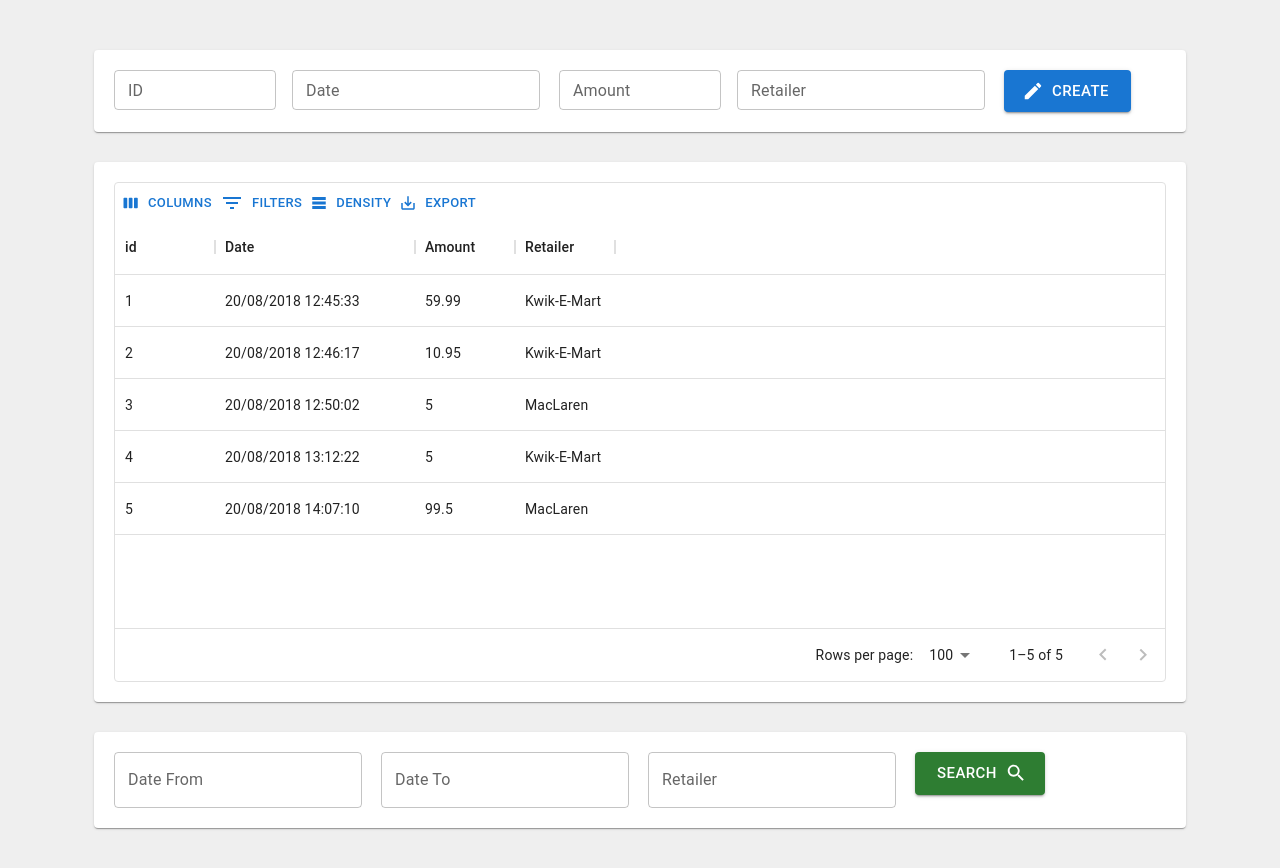
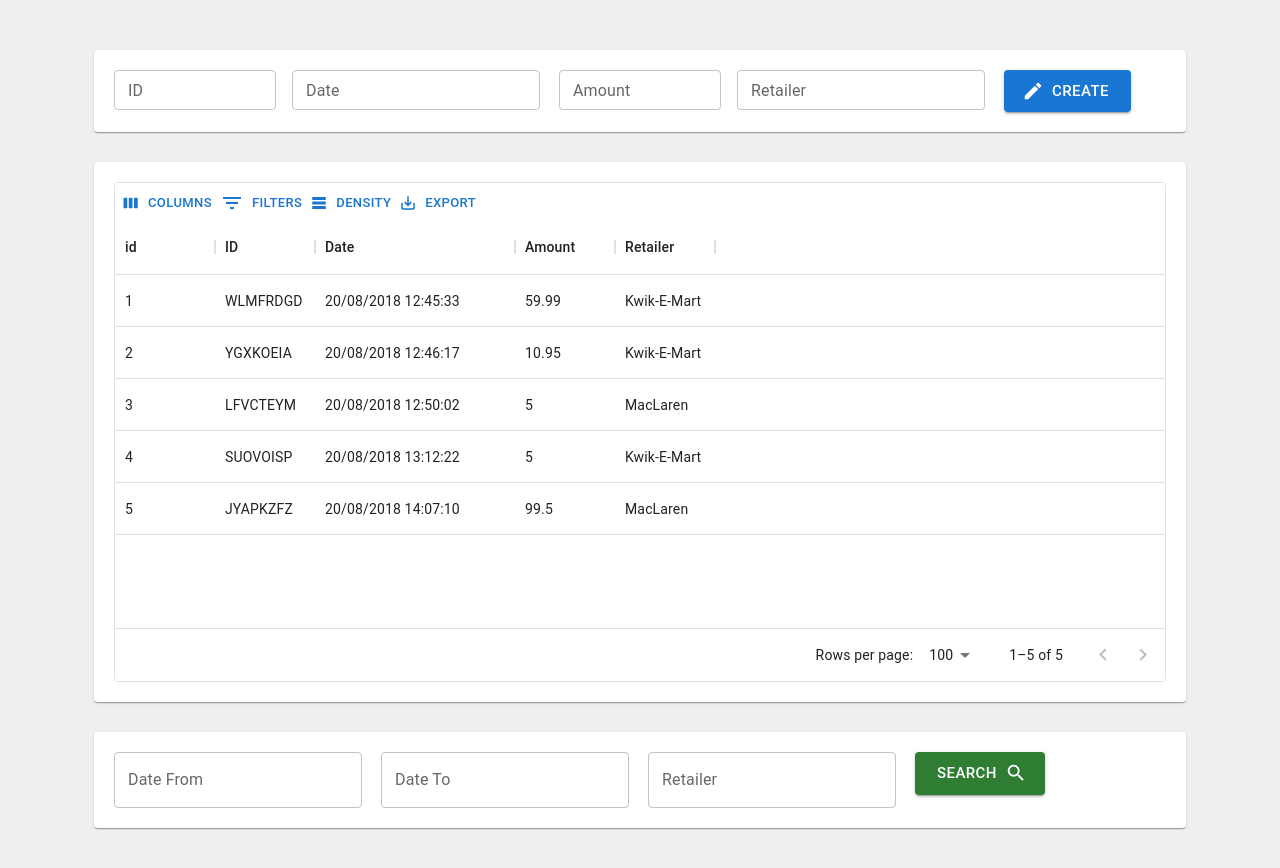
Before and after one commit to SoftMax12/FTAS, a React (Create React App) app: page / in a window 1280 px wide. Shown: the top 868 px of the page. Built offline with nearby package versions, Linux system fonts and the light colour scheme.

Commit message:
Transaction Create Feature

```diff
--- a/package.json
+++ b/package.json
@@ -17,6 +17,7 @@
     "@types/node": "^16.18.12",
     "@types/react": "^18.0.28",
     "@types/react-dom": "^18.0.11",
+    "date-fns": "^2.29.3",
     "react": "^18.2.0",
     "react-dom": "^18.2.0",
     "react-scripts": "5.0.1",
--- a/src/components/DataList.tsx
+++ b/src/components/DataList.tsx
@@ -1,50 +1,13 @@
 import * as React from "react";
 import { DataGrid, GridToolbar } from "@mui/x-data-grid";
 
-const rows = [
-  {
-    id: 1,
-    ID: "WLMFRDGD",
-    Date: "20/08/2018 12:45:33",
-    Amount: 59.99,
-    Retailer: "Kwik-E-Mart",
-  },
-  {
-    id: 2,
-    ID: "YGXKOEIA",
-    Date: "20/08/2018 12:46:17",
-    Amount: 10.95,
-    Retailer: "Kwik-E-Mart",
-  },
-  {
-    id: 3,
-    ID: "LFVCTEYM",
-    Date: "20/08/2018 12:50:02",
-    Amount: 5.00,
-    Retailer: "MacLaren",
-  },
-  {
-    id: 4,
-    ID: "SUOVOISP",
-    Date: "20/08/2018 13:12:22",
-    Amount: 5.00,
-    Retailer: "Kwik-E-Mart",
-  },
-  {
-    id: 5,
-    ID: "JYAPKZFZ",
-    Date: "20/08/2018 14:07:10",
-    Amount: 99.50,
-    Retailer: "MacLaren",
-  },
-];
-
-export default function VisibleColumnsBasicExample() {
+export default function VisibleColumnsBasicExample({ rows }: { rows: Array<object> }) {
   return (
     <div style={{ height: 500 }}>
       <DataGrid
         columns={[
           { field: "id", hideable: false },
+          { field: "ID" },
           { field: "Date", width: 200 },
           { field: "Amount" },
           { field: "Retailer" },
--- a/src/components/DateRange.tsx
+++ b/src/components/DateRange.tsx
@@ -5,7 +5,7 @@ import { AdapterDayjs } from "@mui/x-date-pickers/AdapterDayjs";
 import { LocalizationProvider } from "@mui/x-date-pickers/LocalizationProvider";
 import { DatePicker } from "@mui/x-date-pickers/DatePicker";
 
-function BasicDatePicker( {isSmall, label="Date"}: {isSmall?: boolean, label?: string} ) {
+function BasicDatePicker( {isSmall, label="Date", uploadDate}: {isSmall?: boolean, label?: string, uploadDate:any} ) {
   const [value, setValue] = React.useState<Dayjs | null>(null);
 
   return (
@@ -15,6 +15,7 @@ function BasicDatePicker( {isSmall, label="Date"}: {isSmall?: boolean, label?: s
         value={value}
         onChange={(newValue) => {
           setValue(newValue);
+          uploadDate(newValue);
         }}
         renderInput={(params) => <TextField size={isSmall?"small":"medium"} {...params} />}
       />
--- a/src/components/Filter.tsx
+++ b/src/components/Filter.tsx
@@ -1,24 +1,37 @@
-import React from "react";
+import React, { useState } from "react";
 import BasicDatePicker from "./DateRange";
 import TextField from "@mui/material/TextField";
 import Grid from "@mui/system/Unstable_Grid/Grid";
 import { Button } from "@mui/material";
 import Search from "@mui/icons-material/Search";
 
-const Filter = () => {
+
+const Filter = ({ filterTx }: { filterTx: any}) => {
+  const [dateFrom, setDateFrom] = useState("");
+  const [dateTo, setDateTo] = useState("");
+  const [retailer, setRetailer] = useState("");
+
+  const uploadDateFrom = (date: string) => {
+    setDateFrom(date);
+  };
+
+  const uploadDateTo = (date: string) => {
+    setDateTo(date);
+  };
+
   return (
     <Grid container spacing={2}>
       <Grid xs={3}>
-        <BasicDatePicker label="Date From" />
+        <BasicDatePicker label="Date From" uploadDate={uploadDateFrom} />
       </Grid>
       <Grid xs={3}>
-        <BasicDatePicker label="Date To" />
+        <BasicDatePicker label="Date To" uploadDate={uploadDateTo} />
       </Grid>
       <Grid xs={3}>
-        <TextField id="standard-basic" label="Retailer" variant="outlined" />
+        <TextField id="standard-basic" label="Retailer" variant="outlined" onChange={(e) => setRetailer(e.target.value)} />
       </Grid>
       <Grid xs={3}>
-        <Button color="success" disabled={false} size="large" variant="contained" endIcon={<Search/>}>Search</Button>
+        <Button color="success" disabled={false} size="large" variant="contained" endIcon={<Search/>} onClick={() => filterTx(dateFrom, dateTo, retailer)}>Search</Button>
       </Grid>
     </Grid>
   );
--- a/src/components/InputForm.tsx
+++ b/src/components/InputForm.tsx
@@ -1,27 +1,36 @@
-import React from "react";
+import React, { useState } from "react";
 import BasicDatePicker from "./DateRange";
 import TextField from "@mui/material/TextField";
 import Grid from "@mui/system/Unstable_Grid/Grid";
 import { Button } from "@mui/material";
 import Create from "@mui/icons-material/Create";
 
-const InputForm = () => {
+const InputForm = ({ createTx }: { createTx: any}) => {
+  const [ id, setId ] = useState("");
+  const [ date, setDate ] = useState("");
+  const [ amount, setAmount ] = useState("");
+  const [ retailer, setRetailer ] = useState("");
+
+  const uploadDate = (date: string) => {
+    setDate(date);
+  };
+
   return (
     <Grid container spacing={2}>
       <Grid xs={2}>
-        <TextField id="standard-basic" label="ID" variant="outlined" size="small" />
+        <TextField id="standard-basic" label="ID" variant="outlined" size="small" onChange={(e) => setId(e.target.value)} />
       </Grid>
       <Grid xs={3}>
-        <BasicDatePicker isSmall={true} />
+        <BasicDatePicker isSmall={true} uploadDate={uploadDate} />
       </Grid>
       <Grid xs={2}>
-        <TextField id="standard-basic" label="Amount" variant="outlined" size="small" />
+        <TextField id="standard-basic" label="Amount" variant="outlined" size="small" onChange={(e) => setAmount(e.target.value)} type="number" />
       </Grid>
       <Grid xs={3}>
-        <TextField id="standard-basic" label="Retailer" variant="outlined" size="small" />
+        <TextField id="standard-basic" label="Retailer" variant="outlined" size="small" onChange={(e) => setRetailer(e.target.value)} />
       </Grid>
       <Grid xs={2}>
-        <Button disabled={false} size="large" variant="contained" startIcon={<Create/>}>Create</Button>
+        <Button disabled={false} size="large" variant="contained" startIcon={<Create/>} onClick={() => createTx(id, date, parseFloat(amount), retailer)}>Create</Button>
       </Grid>
     </Grid>
   );
--- a/src/pages/List.tsx
+++ b/src/pages/List.tsx
@@ -1,4 +1,4 @@
-import React from "react";
+import React, { useState } from "react";
 
 import InputForm from "../components/InputForm";
 import DataList from "../components/DataList";
@@ -6,16 +6,66 @@ import Filter from "../components/Filter";
 import { Card } from "@mui/material";
 
 const List = () => {
+  const [ rows, setRows ] = useState([
+    {
+      id: 1,
+      ID: "WLMFRDGD",
+      Date: "20/08/2018 12:45:33",
+      Amount: 59.99,
+      Retailer: "Kwik-E-Mart",
+    },
+    {
+      id: 2,
+      ID: "YGXKOEIA",
+      Date: "20/08/2018 12:46:17",
+      Amount: 10.95,
+      Retailer: "Kwik-E-Mart",
+    },
+    {
+      id: 3,
+      ID: "LFVCTEYM",
+      Date: "20/08/2018 12:50:02",
+      Amount: 5.00,
+      Retailer: "MacLaren",
+    },
+    {
+      id: 4,
+      ID: "SUOVOISP",
+      Date: "20/08/2018 13:12:22",
+      Amount: 5.00,
+      Retailer: "Kwik-E-Mart",
+    },
+    {
+      id: 5,
+      ID: "JYAPKZFZ",
+      Date: "20/08/2018 14:07:10",
+      Amount: 99.50,
+      Retailer: "MacLaren",
+    }
+  ]);
+
+  const createTx = (id: string, date: string, amount: number, retailer: string): void => {
+    const dateParsed = new Date(Date.parse(date)).toLocaleString("en-GB", { timeZone: "UTC" });
+    setRows([
+      ...rows,
+      { id: rows.length+1, ID: id, Date: dateParsed, Amount: amount, Retailer: retailer }
+    ]);
+  };
+
+  const filterTx = (dateFrom: string, dateTo: string, retailer: string): void => {
+    console.log(dateFrom, dateTo, retailer);
+  };
+
   return (
     <>
       <Card style={{ padding: 20, margin: 30 }}>
-        <InputForm/>
+        <InputForm createTx={createTx} />
       </Card>
       <Card style={{ padding: 20, margin: 30 }}>
-        <DataList/>
+        <DataList rows={rows} />
       </Card>
       <Card style={{ padding: 20, margin: 30 }}>
-        <Filter/>
+        <Filter filterTx={filterTx} />
       </Card>
     </>
   );
```
Also changed, not shown: 1 other file (tests, documents, lock files or other folders).
